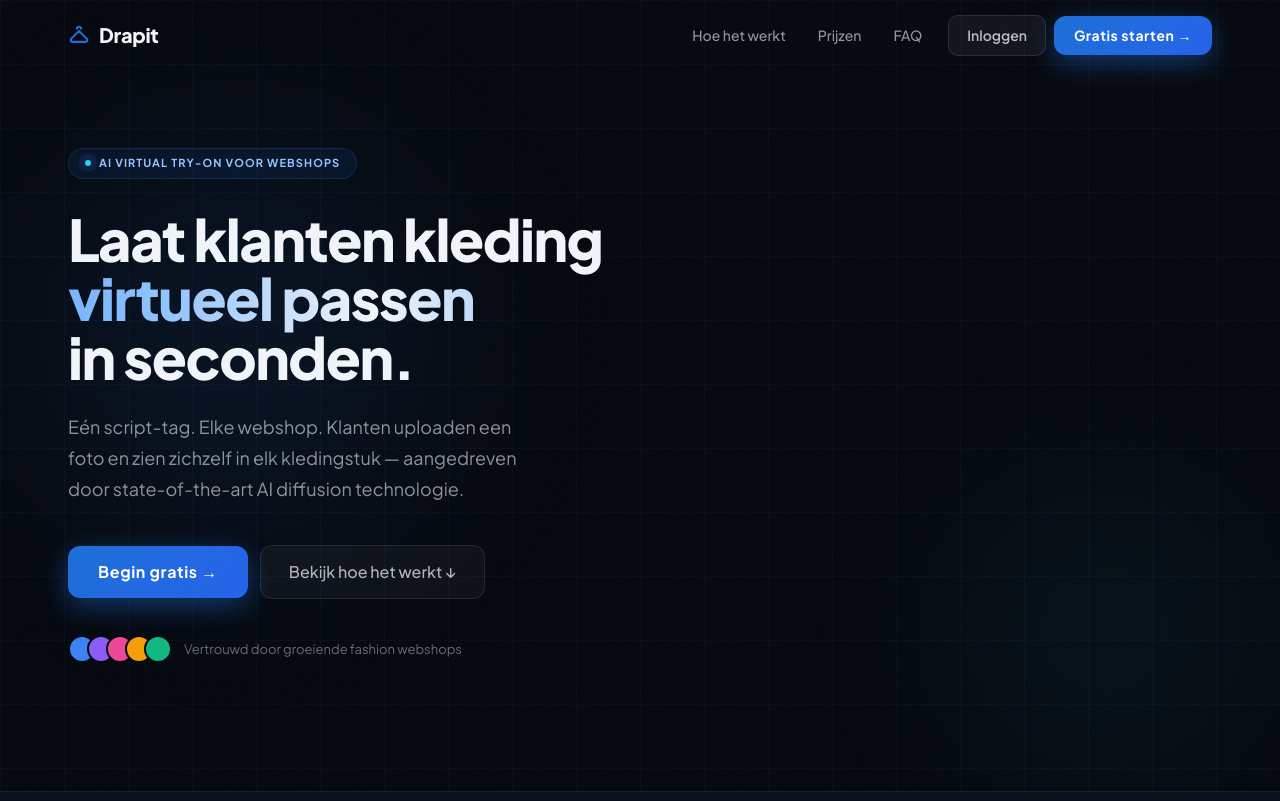
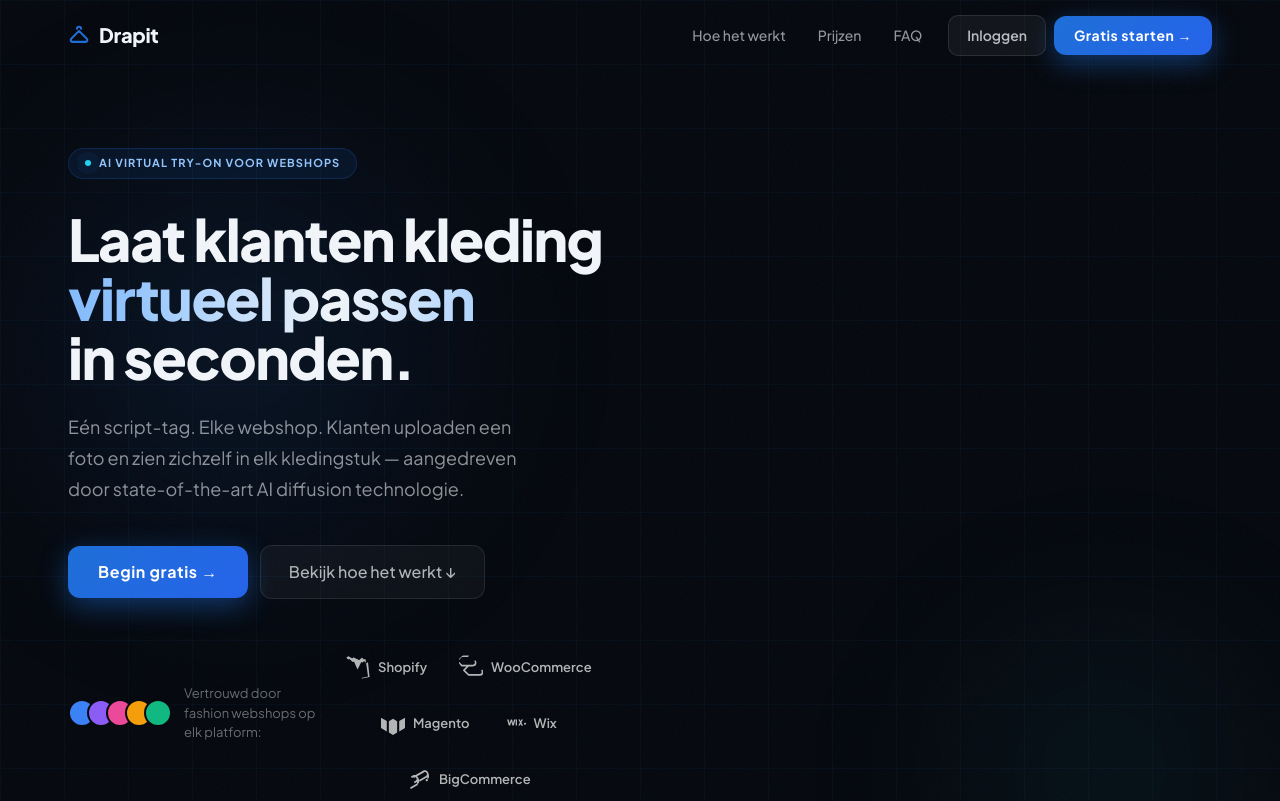
Before and after one commit to Michaeljayden/Drapit, a Next.js app: page / in a window 1280 px wide. Shown: the top 801 px of the page. Built offline with nearby package versions, Linux system fonts and the light colour scheme.

Commit message:
marketing update
Marketing update

```diff
--- a/app/(marketing)/page.tsx
+++ b/app/(marketing)/page.tsx
@@ -210,6 +210,52 @@ function FAQItem({ q, a, isOpen, onToggle }: { q: string; a: string; isOpen: boo
             <div style={{ overflow: 'hidden', maxHeight: isOpen ? 160 : 0, transition: 'max-height 0.35s ease', marginTop: isOpen ? 12 : 0 }}>
                 <p style={{ fontSize: 15, color: 'rgba(241,245,249,0.55)', lineHeight: 1.7, fontFamily: 'Plus Jakarta Sans, sans-serif', margin: 0, paddingRight: 40 }}>{a}</p>
             </div>
+        </div>
+    );
+}
+
+function EcommerceLogos({ inView }: { inView: boolean }) {
+    const logos = [
+        {
+            name: 'Shopify',
+            path: 'M15.337 23.979l7.216-1.561s-2.604-17.613-2.625-17.73c-.018-.116-.114-.192-.211-.192s-1.929-.136-1.929-.136-1.275-1.274-1.439-1.411c-.045-.039-.101-.06-.162-.06-.062 0-.115.021-.157.059-1.393 1.258-2.585 2.339-2.585 2.339s-.144.116-.242.116-.215-.069-.215-.069L7.49 2.573s-.103-.075-.24-.075-.224.09-.224.09-.904.757-1.077.92c-.041.037-.09.055-.145.055-.058 0-.109-.017-.152-.05L2.093 1.341c-.035-.028-.078-.042-.122-.042-.043 0-.083.013-.116.039L.085 2.569c-.066.059-.099.135-.099.227 0 .093.033.17.098.23l1.83 1.642.666-.358s.167-.091.24-.091.218.069.218.069l3.376 3.032s.098.083.21.083.208-.067.208-.067l.95-.506 3.513 7.828s.08.18.2.18c.12 0 .237-.087.237-.087l3.653-7.531.954.508s.162.086.234.086.216-.069.216-.069l1.458-1.31c.04-.036.088-.054.143-.054.058 0 .108.019.149.056l1.246 1.116s.104.093.23.093c.125 0 .235-.08.235-.08l-.208 1.488s.094.137.24.137c.146 0 .272-.112.272-.112l1.623-1.458c.038-.033.082-.05.129-.05.046 0 .089.016.121.047L23.973 22.42c.063.06.095.138.095.234 0 .097-.033.177-.097.238l-7.54 1.628c-.037.008-.073.012-.109.012-.045 0-.089-.009-.13-.023z',
+            viewBox: '0 0 24 25'
+        },
+        {
+            name: 'WooCommerce',
+            path: 'M23.15,14.61a3.52,3.52,0,0,1,1.13,2.58,3.58,3.58,0,0,1-3.58,3.58H10.16a2,2,0,0,1-1.35-.5L4.44,16a1,1,0,0,1,0-1.42l4.37-4.27a2,2,0,0,1,1.35-.5h5.5l-.8,1.5H10.16a.49.49,0,0,0-.34.13L6.05,15.32l3.77,3.61a.49.49,0,0,0,.34.13h10.54a2.08,2.08,0,0,0,2.08-2.08,2,2,0,0,0-.73-1.57Z M16.32,5.23a3.52,3.52,0,0,1,1.13,2.58,3.58,3.58,0,0,1-3.58,3.58H3.31a2,2,0,0,1-1.35-.5L-1.28,6.62a1,1,0,0,1,0-1.42l4.37-4.27a2,2,0,0,1,1.35-.5h5.5l-.8,1.5H3.31a.49.49,0,0,0-.34.13L-.8,5.94l3.77,3.61a.49.49,0,0,0,.34.13h10.54a2.08,2.08,0,0,0,2.08-2.08,2,2,0,0,0-.73-1.57Z',
+            viewBox: '0 0 24 24'
+        },
+        {
+            name: 'Magento',
+            path: 'M12 24l-4.14-2.4v-11.4l4.14-2.4 4.14 2.4v11.4l-4.14 2.4zm-6.21-3.6l-5.79-3.35v-10.3l5.79 3.35v10.3zm12.42 0l5.79-3.35v-10.3l-5.79 3.35v10.3z',
+            viewBox: '0 0 24 24'
+        },
+        {
+            name: 'Wix',
+            path: 'M23.9,13.3c0,0-0.1,0.2-0.3,0.3c-0.2,0.1-0.4,0.1-0.6,0.1c-0.3,0-0.5-0.1-0.7-0.2c-0.2-0.2-0.3-0.4-0.3-0.7c0-0.3,0.1-0.6,0.3-0.8 c0.2-0.2,0.5-0.3,0.8-0.3c0.3,0,0.6,0.1,0.8,0.3c0.2,0.2,0.3,0.5,0.3,0.8C24.1,12.9,24,13.1,23.9,13.3z M19.4,14.6l-0.8-1.7l-0.8,1.7 h-1.5l1.6-3L16.4,8.5h1.5l0.8,1.7l0.8-1.7h1.5l-1.6,3.1l1.6,3.1H19.4z M13.7,14.6V8.5h1.3v6.1H13.7z M10.4,14.6l-1.1-4l-1.1,4H6.8 L5.1,8.5h1.5l1,3.8L8.7,8.5h1.3l1,3.8l1-3.8h1.5l-1.7,6.1H10.4z',
+            viewBox: '0 0 24 24'
+        },
+        {
+            name: 'BigCommerce',
+            path: 'M21.1,13.4l-1.8,1l-0.9-1.6l1.8-1c0.3-0.2,0.4-0.5,0.3-0.8c-0.1-0.3-0.4-0.5-0.7-0.4l-6.9,3.9l-0.9-1.6l6.9-3.9 c1-0.6,1.4-1.8,0.8-2.8c-0.6-1-1.8-1.4-2.8-0.8l-10,5.7l-0.9-1.6l10-5.7c1.7-1,3.9-0.4,4.9,1.3C22.8,9,22.2,11.2,20.5,12.2z M10.8,18.1 l-6.9,3.9l-0.9-1.6l6.9-3.9c0.3-0.2,0.4-0.5,0.3-0.8c-0.1-0.3-0.4-0.5-0.7-0.4l-1.8,1l-0.9-1.6l1.8-1c1-0.6,1.4-1.8,0.8-2.8 c-0.6-1-1.8-1.4-2.8-0.8l-1.8,1l-0.9-1.6l1.8-1c1.7-1,3.9-0.4,4.9,1.3C13.1,13.7,12.5,15.9,10.8,16.9z',
+            viewBox: '0 0 24 24'
+        }
+    ];
+
+    return (
+        <div className={`d-in d-d1 ${inView ? 'visible' : ''}`} style={{ marginTop: 20, display: 'flex', gap: 32, flexWrap: 'wrap', alignItems: 'center', justifyContent: 'center', opacity: 0.5 }}>
+            {logos.map((logo) => (
+                <div key={logo.name} style={{ display: 'flex', alignItems: 'center', gap: 8, filter: 'grayscale(100%) brightness(1.5)', opacity: 0.7, transition: 'all 0.3s' }}
+                    onMouseEnter={e => { e.currentTarget.style.filter = 'grayscale(0%) brightness(1)'; e.currentTarget.style.opacity = '1'; }}
+                    onMouseLeave={e => { e.currentTarget.style.filter = 'grayscale(100%) brightness(1.5)'; e.currentTarget.style.opacity = '0.7'; }}
+                >
+                    <svg width="24" height="24" viewBox={logo.viewBox} fill="currentColor">
+                        <path d={logo.path} />
+                    </svg>
+                    <span style={{ fontSize: 13, fontWeight: 600, fontFamily: 'Plus Jakarta Sans, sans-serif' }}>{logo.name}</span>
+                </div>
+            ))}
         </div>
     );
 }
@@ -477,8 +523,9 @@ export default function LandingPage() {
                                         ))}
                                     </div>
                                     <span style={{ fontSize: 13, color: 'rgba(241,245,249,0.42)', fontFamily: 'Plus Jakarta Sans, sans-serif' }}>
-                                        Vertrouwd door groeiende fashion webshops
+                                        Vertrouwd door fashion webshops op elk platform:
                                     </span>
+                                    <EcommerceLogos inView={hero.inView} />
                                 </div>
                             </div>
 
```
